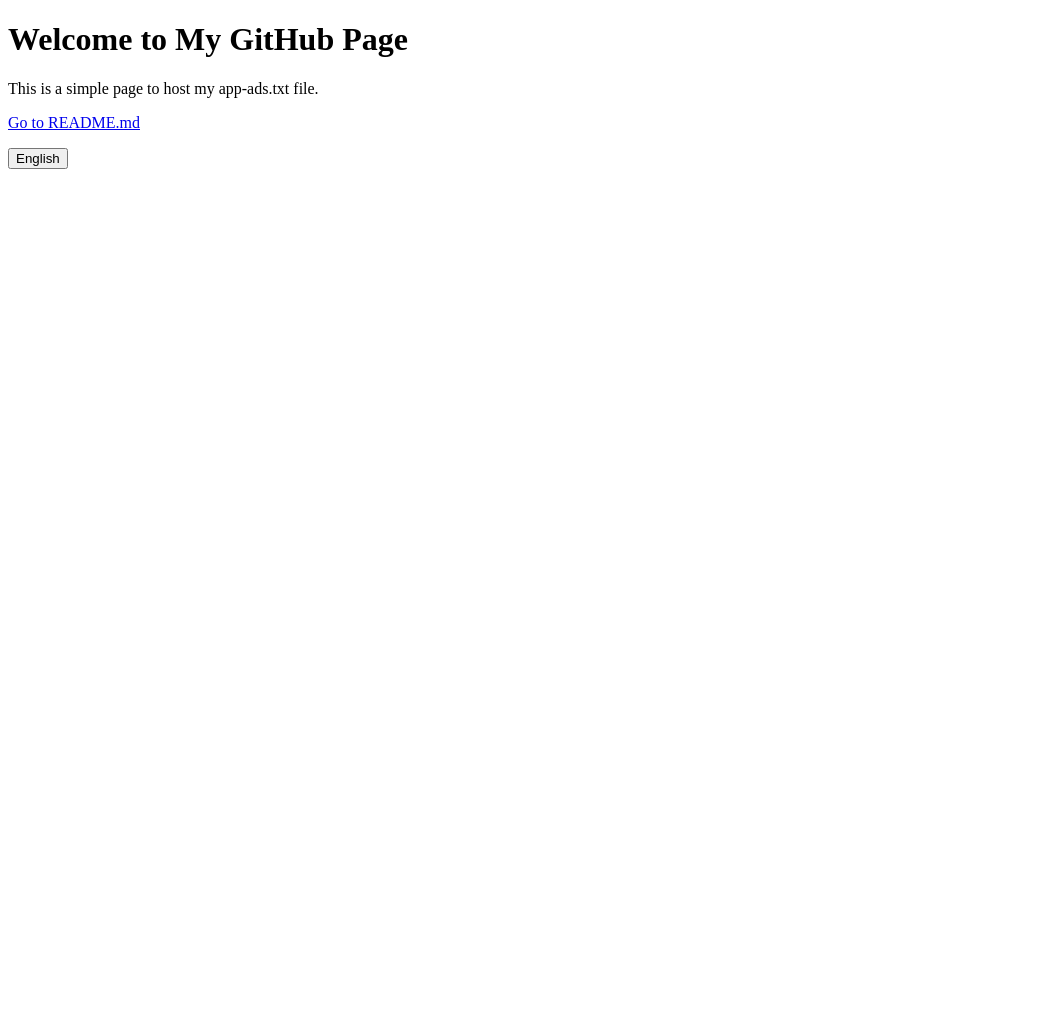
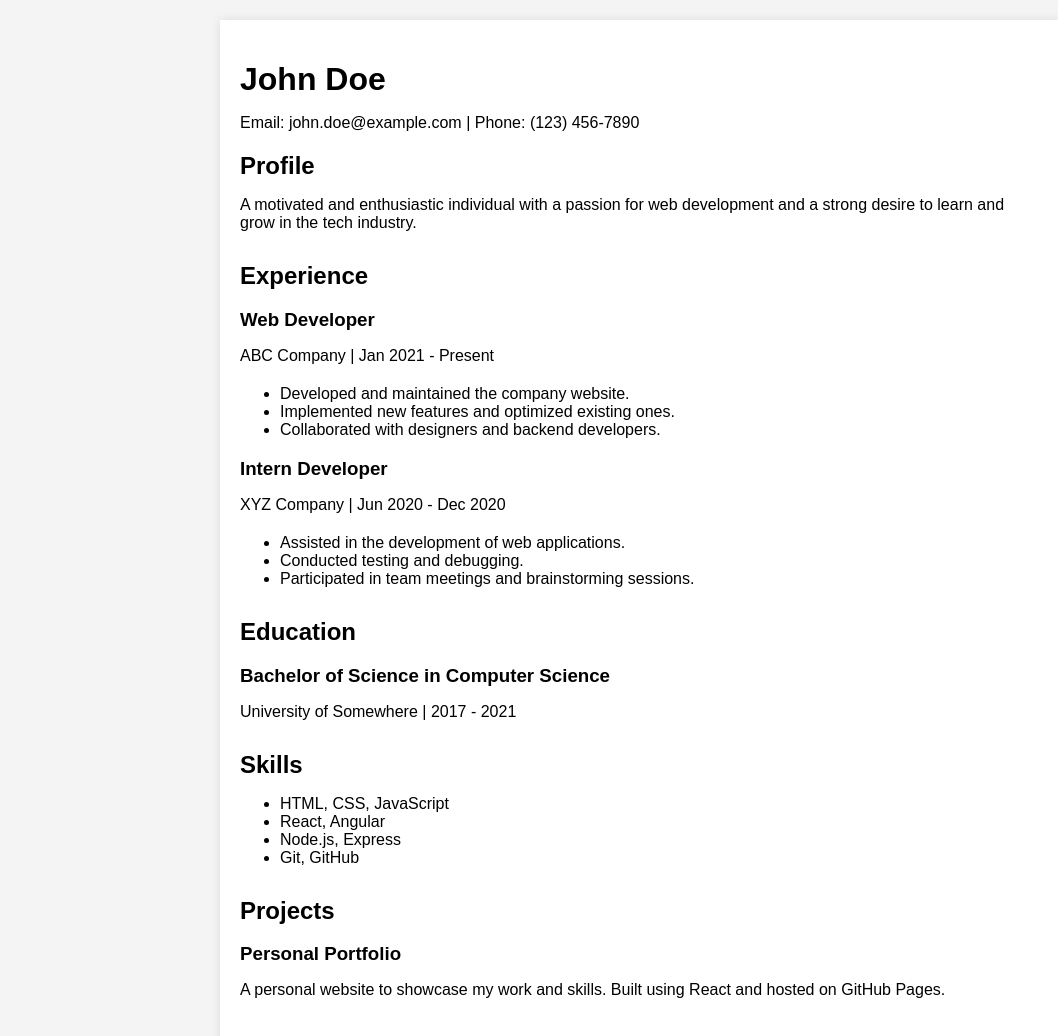
Before and after one commit to TGBSoft/TGBSoft.github.io, a plain HTML site: page index.html in a window 1280 px wide. Shown: the whole page, without its empty margins (0-1058 px from the left). Before the commit the page ends 800 px from the top, so only its background shows below. Drawn offline with Linux system fonts and the light colour scheme.

Commit message:
Update index.html

```diff
--- a/index.html
+++ b/index.html
@@ -3,48 +3,80 @@
 <head>
     <meta charset="UTF-8">
     <meta name="viewport" content="width=device-width, initial-scale=1.0">
-    <title>My GitHub Page</title>
-    <script>
-        function setLanguage(lang) {
-            if (lang === 'en') {
-                document.getElementById('title').innerText = 'Welcome to My GitHub Page';
-                document.getElementById('description').innerText = 'This is a simple page to host my app-ads.txt file.';
-                document.getElementById('readme-link').innerText = 'Go to README.md';
-                document.getElementById('language-button').innerText = 'English';
-            } else if (lang === 'vi') {
-                document.getElementById('title').innerText = 'Chào mừng đến với trang GitHub của tôi';
-                document.getElementById('description').innerText = 'Đây là một trang đơn giản để lưu trữ tệp app-ads.txt của tôi.';
-                document.getElementById('readme-link').innerText = 'Đi đến README.md';
-                document.getElementById('language-button').innerText = 'Tiếng Việt';
-            } else if (lang === 'de') {
-                document.getElementById('title').innerText = 'Willkommen auf meiner GitHub-Seite';
-                document.getElementById('description').innerText = 'Dies ist eine einfache Seite, um meine app-ads.txt-Datei zu hosten.';
-                document.getElementById('readme-link').innerText = 'Gehe zu README.md';
-                document.getElementById('language-button').innerText = 'Deutsch';
-            }
-            document.getElementById('dropdown').style.display = 'none';
+    <title>My CV</title>
+    <style>
+        body {
+            font-family: Arial, sans-serif;
+            margin: 0;
+            padding: 20px;
+            background-color: #f4f4f4;
         }
-
-        function toggleDropdown() {
-            var dropdown = document.getElementById('dropdown');
-            if (dropdown.style.display === 'none') {
-                dropdown.style.display = 'block';
-            } else {
-                dropdown.style.display = 'none';
-            }
+        .container {
+            max-width: 800px;
+            margin: 0 auto;
+            background: white;
+            padding: 20px;
+            box-shadow: 0 0 10px rgba(0, 0, 0, 0.1);
         }
-    </script>
+        h1, h2, h3 {
+            margin-bottom: 10px;
+        }
+        p {
+            margin-bottom: 20px;
+        }
+        .section {
+            margin-bottom: 30px;
+        }
+    </style>
 </head>
 <body>
-    <h1 id="title">Welcome to My GitHub Page</h1>
-    <p id="description">This is a simple page to host my app-ads.txt file.</p>
-    <p><a id="readme-link" href="README.md">Go to README.md</a></p>
-    <div>
-        <button id="language-button" onclick="toggleDropdown()">English</button>
-        <div id="dropdown" style="display: none;">
-            <p onclick="setLanguage('en')">English</p>
-            <p onclick="setLanguage('vi')">Tiếng Việt</p>
-            <p onclick="setLanguage('de')">Deutsch</p>
+    <div class="container">
+        <h1>John Doe</h1>
+        <p>Email: john.doe@example.com | Phone: (123) 456-7890</p>
+
+        <div class="section">
+            <h2>Profile</h2>
+            <p>A motivated and enthusiastic individual with a passion for web development and a strong desire to learn and grow in the tech industry.</p>
+        </div>
+
+        <div class="section">
+            <h2>Experience</h2>
+            <h3>Web Developer</h3>
+            <p>ABC Company | Jan 2021 - Present</p>
+            <ul>
+                <li>Developed and maintained the company website.</li>
+                <li>Implemented new features and optimized existing ones.</li>
+                <li>Collaborated with designers and backend developers.</li>
+            </ul>
+            <h3>Intern Developer</h3>
+            <p>XYZ Company | Jun 2020 - Dec 2020</p>
+            <ul>
+                <li>Assisted in the development of web applications.</li>
+                <li>Conducted testing and debugging.</li>
+                <li>Participated in team meetings and brainstorming sessions.</li>
+            </ul>
+        </div>
+
+        <div class="section">
+            <h2>Education</h2>
+            <h3>Bachelor of Science in Computer Science</h3>
+            <p>University of Somewhere | 2017 - 2021</p>
+        </div>
+
+        <div class="section">
+            <h2>Skills</h2>
+            <ul>
+                <li>HTML, CSS, JavaScript</li>
+                <li>React, Angular</li>
+                <li>Node.js, Express</li>
+                <li>Git, GitHub</li>
+            </ul>
+        </div>
+
+        <div class="section">
+            <h2>Projects</h2>
+            <h3>Personal Portfolio</h3>
+            <p>A personal website to showcase my work and skills. Built using React and hosted on GitHub Pages.</p>
         </div>
     </div>
 </body>
```
